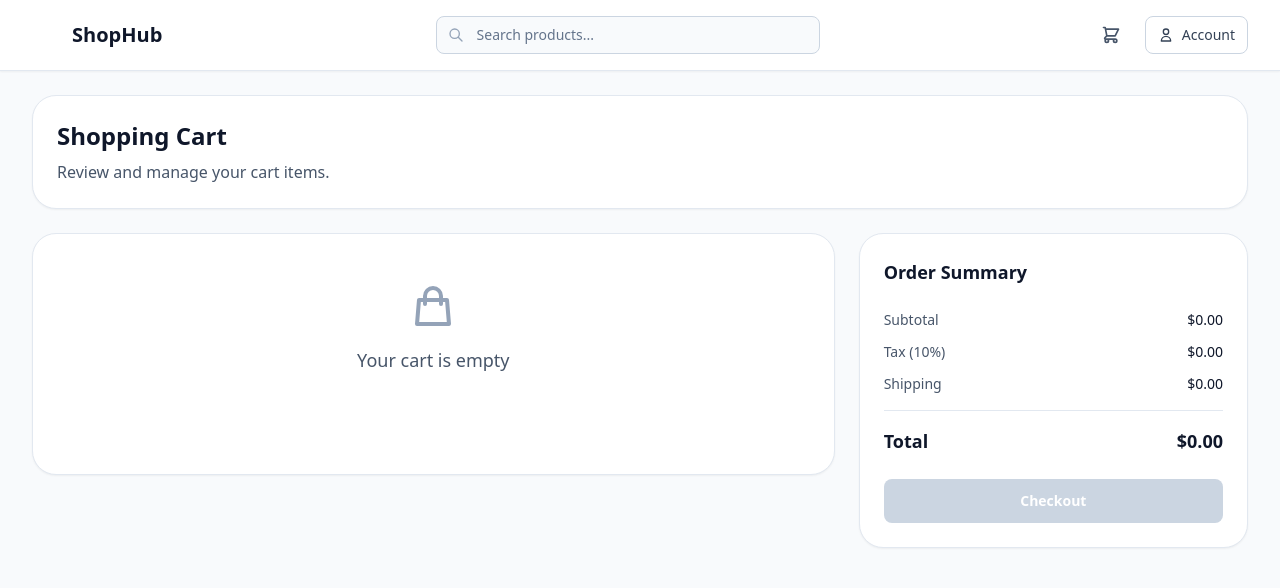
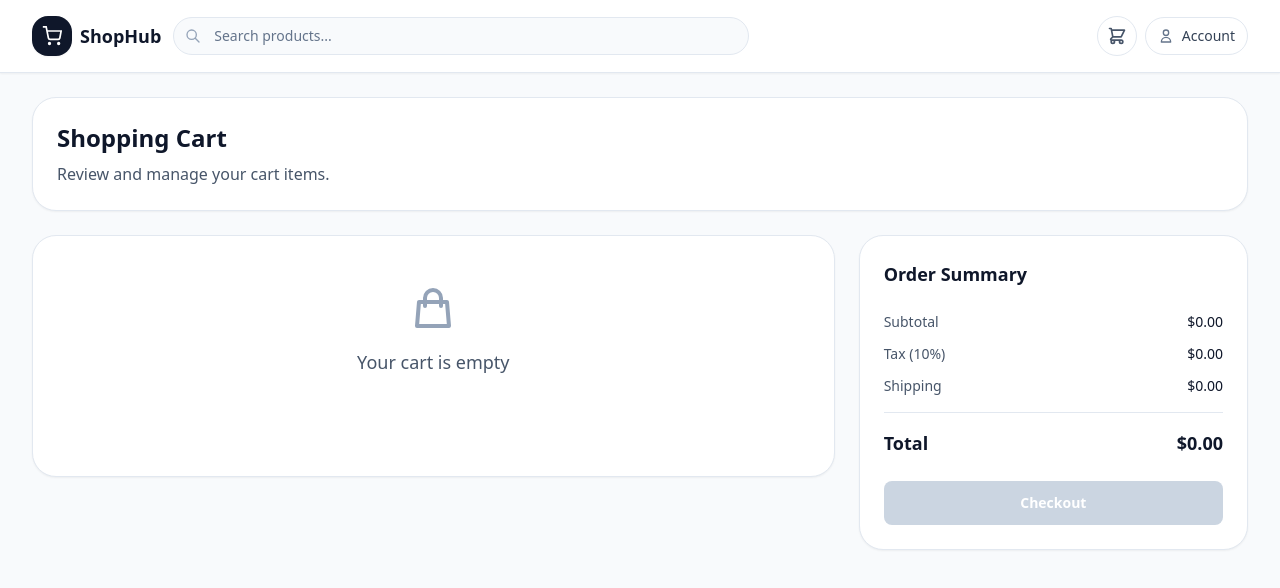
Before and after one commit to maninduupek/shophub, a Vue app: page /cart in a window 1280 px wide. Shown: the top 588 px of the page. Built offline with nearby package versions, Linux system fonts and the light colour scheme.

Commit message:
Added responsive navbar

```diff
--- a/src/components/NavBar.vue
+++ b/src/components/NavBar.vue
@@ -1,144 +1,130 @@
 <template>
   <header class="sticky top-0 z-50 border-b border-slate-200 bg-white shadow-sm">
-    <div class="mx-auto flex max-w-7xl items-center justify-between gap-4 px-4 py-4 sm:px-6 lg:px-8">
-      <!-- Logo -->
-      <router-link to="/" class="flex items-center gap-2 flex-shrink-0 group">
-        <div class="flex h-8 w-8 items-center justify-center rounded-lg bg-brand-600 transition-all duration-300 group-hover:bg-brand-700 group-hover:scale-105">
-          <svg class="h-5 w-5 text-white transition-transform duration-300 group-hover:rotate-12" viewBox="0 0 24 24" fill="none" stroke="currentColor" stroke-width="2">
-            <circle cx="9" cy="21" r="1"></circle>
-            <circle cx="20" cy="21" r="1"></circle>
-            <path d="M1 1h4l2.68 13.39a2 2 0 0 0 2 1.61h9.72a2 2 0 0 0 2-1.61L23 6H6"></path>
+    <div class="mx-auto flex max-w-7xl flex-wrap items-center justify-between gap-3 px-4 py-4 sm:px-6 lg:px-8">
+      <div class="flex items-center gap-3 flex-1 min-w-0">
+        <router-link to="/" class="flex items-center gap-2 flex-shrink-0">
+          <div class="flex h-10 w-10 items-center justify-center rounded-2xl bg-slate-900 text-white shadow-sm transition duration-300 hover:bg-slate-800">
+            <svg class="h-5 w-5" viewBox="0 0 24 24" fill="none" stroke="currentColor" stroke-width="2">
+              <circle cx="9" cy="21" r="1" />
+              <circle cx="20" cy="21" r="1" />
+              <path d="M1 1h4l2.68 13.39a2 2 0 0 0 2 1.61h9.72a2 2 0 0 0 2-1.61L23 6H6" />
             </svg>
           </div>
-        <span class="hidden sm:inline text-xl font-bold text-slate-900 transition-colors duration-300 group-hover:text-brand-600">ShopHub</span>
+          <span class="hidden sm:inline text-lg font-semibold text-slate-900">ShopHub</span>
         </router-link>
 
-      <!-- Search Bar (Desktop) -->
-      <div class="hidden md:flex flex-1 max-w-sm items-center">
-        <div class="relative w-full">
+        <div class="flex-1 min-w-0 md:max-w-xl">
+          <div class="relative hidden md:block">
+            <span class="pointer-events-none absolute inset-y-0 left-3 flex items-center text-slate-400">
+              <svg class="h-4 w-4" viewBox="0 0 24 24" fill="none" stroke="currentColor" stroke-width="2">
+                <path stroke-linecap="round" stroke-linejoin="round" d="M21 21l-6-6m2-5a7 7 0 11-14 0 7 7 0 0114 0z" />
+              </svg>
+            </span>
             <input
               v-model="searchQuery"
               type="search"
               placeholder="Search products..."
-            class="w-full rounded-lg border border-slate-300 bg-slate-50 px-4 py-2 pl-10 text-sm placeholder-slate-500 outline-none transition-all duration-300 focus:border-brand-500 focus:bg-white focus:ring-2 focus:ring-brand-100 focus:shadow-lg"
+              class="w-full rounded-full border border-slate-200 bg-slate-50 py-2 pl-10 pr-4 text-sm text-slate-900 placeholder-slate-500 outline-none transition duration-300 focus:border-slate-900 focus:bg-white focus:ring-2 focus:ring-slate-100"
               @keydown.enter="handleSearch"
             />
-          <svg
-            class="absolute left-3 top-1/2 h-4 w-4 -translate-y-1/2 text-slate-400 transition-colors duration-300"
-            fill="none"
-            stroke="currentColor"
-            viewBox="0 0 24 24"
-          >
-            <path stroke-linecap="round" stroke-linejoin="round" stroke-width="2" d="M21 21l-6-6m2-5a7 7 0 11-14 0 7 7 0 0114 0z"></path>
-          </svg>
+          </div>
         </div>
       </div>
 
-      <!-- Right Section -->
-      <div class="flex items-center gap-2 sm:gap-4">
-        <!-- Search Icon (Mobile) -->
+      <div class="flex items-center gap-2">
         <button
-          class="md:hidden p-2 rounded-lg hover:bg-slate-100 transition"
-          aria-label="Search"
+          class="inline-flex h-10 w-10 items-center justify-center rounded-full border border-slate-200 bg-white text-slate-600 transition hover:border-slate-300 hover:bg-slate-50 md:hidden"
           @click="showMobileSearch = !showMobileSearch"
+          aria-label="Toggle search"
         >
-          <svg class="h-5 w-5 text-slate-600" fill="none" stroke="currentColor" viewBox="0 0 24 24">
-            <path stroke-linecap="round" stroke-linejoin="round" stroke-width="2" d="M21 21l-6-6m2-5a7 7 0 11-14 0 7 7 0 0114 0z"></path>
+          <svg class="h-5 w-5" viewBox="0 0 24 24" fill="none" stroke="currentColor" stroke-width="2">
+            <path stroke-linecap="round" stroke-linejoin="round" d="M21 21l-6-6m2-5a7 7 0 11-14 0 7 7 0 0114 0z" />
           </svg>
         </button>
 
-        <!-- Cart Icon -->
         <router-link
           to="/cart"
-          class="relative p-2 rounded-lg hover:bg-slate-100 transition-all duration-300 group hover:scale-105"
-          aria-label="Shopping cart"
+          class="relative inline-flex h-10 w-10 items-center justify-center rounded-full border border-slate-200 bg-white text-slate-600 transition hover:border-slate-300 hover:bg-slate-50"
+          aria-label="View cart"
         >
-          <svg class="h-5 w-5 text-slate-600 group-hover:text-brand-600 transition-colors duration-300" fill="none" stroke="currentColor" viewBox="0 0 24 24">
-            <path stroke-linecap="round" stroke-linejoin="round" stroke-width="2" d="M3 3h2l.4 2M7 13h10l4-8H5.4M7 13L5.4 5M7 13l-2.293 2.293c-.63.63-.184 1.707.707 1.707H17m0 0a2 2 0 100 4 2 2 0 000-4zm-8 2a2 2 0 11-4 0 2 2 0 014 0z"></path>
+          <svg class="h-5 w-5" viewBox="0 0 24 24" fill="none" stroke="currentColor" stroke-width="2">
+            <path stroke-linecap="round" stroke-linejoin="round" d="M3 3h2l.4 2M7 13h10l4-8H5.4M7 13L5.4 5M7 13l-2.293 2.293c-.63.63-.184 1.707.707 1.707H17m0 0a2 2 0 100 4 2 2 0 000-4zm-8 2a2 2 0 11-4 0 2 2 0 014 0z" />
           </svg>
-          <span v-if="cartCount > 0" class="absolute -top-1 -right-1 flex h-5 w-5 items-center justify-center rounded-full bg-red-500 text-xs font-bold text-white transition-all duration-300 group-hover:scale-110 group-hover:bg-red-600">
+          <span v-if="cartCount > 0" class="absolute -top-1 -right-1 inline-flex h-5 min-w-[1.25rem] items-center justify-center rounded-full bg-red-500 px-1.5 text-[0.65rem] font-semibold text-white">
             {{ cartCount }}
           </span>
         </router-link>
 
-        <!-- Profile/Login Button -->
         <button
-          class="hidden sm:flex items-center gap-2 rounded-lg border border-slate-300 px-3 py-2 text-sm font-medium text-slate-700 transition-all duration-300 hover:bg-slate-50 hover:border-slate-400 hover:shadow-md active:scale-95"
-          @click="isProfileOpen = !isProfileOpen"
+          class="hidden md:inline-flex items-center gap-2 rounded-full border border-slate-200 bg-white px-3 py-2 text-sm font-medium text-slate-700 transition hover:border-slate-300 hover:bg-slate-50"
+          @click="toggleProfile"
+          aria-label="Account menu"
         >
-          <svg class="h-4 w-4 transition-transform duration-300 hover:rotate-12" fill="none" stroke="currentColor" viewBox="0 0 24 24">
-            <path stroke-linecap="round" stroke-linejoin="round" stroke-width="2" d="M16 7a4 4 0 11-8 0 4 4 0 018 0zM12 14a7 7 0 00-7 7h14a7 7 0 00-7-7z"></path>
+          <svg class="h-4 w-4 text-slate-500" viewBox="0 0 24 24" fill="none" stroke="currentColor" stroke-width="2">
+            <path stroke-linecap="round" stroke-linejoin="round" d="M16 7a4 4 0 11-8 0 4 4 0 018 0z" />
+            <path stroke-linecap="round" stroke-linejoin="round" d="M12 14a7 7 0 00-7 7h14a7 7 0 00-7-7z" />
           </svg>
-          <span class="hidden md:inline">Account</span>
+          Account
         </button>
 
-        <!-- Mobile Menu Button -->
         <button
-          class="sm:hidden p-2 rounded-lg hover:bg-slate-100 transition-all duration-300 hover:scale-105"
+          class="inline-flex h-10 w-10 items-center justify-center rounded-full border border-slate-200 bg-white text-slate-600 transition hover:border-slate-300 hover:bg-slate-50 md:hidden"
           @click="isMobileMenuOpen = !isMobileMenuOpen"
-          aria-label="Menu"
+          aria-label="Open menu"
         >
-          <svg class="h-5 w-5 text-slate-600 transition-transform duration-300" :class="{ 'rotate-90': isMobileMenuOpen }" fill="none" stroke="currentColor" viewBox="0 0 24 24">
-            <path stroke-linecap="round" stroke-linejoin="round" stroke-width="2" d="M4 6h16M4 12h16M4 18h16"></path>
+          <svg class="h-5 w-5" :class="{ 'rotate-90': isMobileMenuOpen }" viewBox="0 0 24 24" fill="none" stroke="currentColor" stroke-width="2">
+            <path stroke-linecap="round" stroke-linejoin="round" d="M4 6h16M4 12h16M4 18h16" />
           </svg>
         </button>
       </div>
-    </div>
 
-    <!-- Mobile Search Bar -->
-    <div v-if="showMobileSearch" class="border-t border-slate-200 bg-slate-50 px-4 py-3 md:hidden transition-all duration-300 ease-in-out">
+      <div v-if="showMobileSearch" class="w-full pt-3 md:hidden">
+        <div class="relative">
+          <span class="pointer-events-none absolute inset-y-0 left-3 flex items-center text-slate-400">
+            <svg class="h-4 w-4" viewBox="0 0 24 24" fill="none" stroke="currentColor" stroke-width="2">
+              <path stroke-linecap="round" stroke-linejoin="round" d="M21 21l-6-6m2-5a7 7 0 11-14 0 7 7 0 0114 0z" />
+            </svg>
+          </span>
           <input
             v-model="searchQuery"
             type="search"
             placeholder="Search products..."
-        class="w-full rounded-lg border border-slate-300 bg-white px-4 py-2 text-sm placeholder-slate-500 outline-none transition-all duration-300 focus:border-brand-500 focus:ring-2 focus:ring-brand-100 focus:shadow-lg"
+            class="w-full rounded-full border border-slate-200 bg-white py-2 pl-10 pr-4 text-sm text-slate-900 placeholder-slate-500 outline-none transition duration-300 focus:border-slate-900 focus:ring-2 focus:ring-slate-100"
             @keydown.enter="handleSearch"
           />
         </div>
+      </div>
 
-    <!-- Mobile Menu -->
-    <nav v-if="isMobileMenuOpen" class="border-t border-slate-200 bg-white px-4 py-4 sm:hidden space-y-2 transition-all duration-300 ease-in-out">
+      <nav v-if="isMobileMenuOpen" class="w-full space-y-2 border-t border-slate-200 pt-3 md:hidden">
         <router-link
           to="/"
-        class="block rounded-lg px-3 py-2 text-sm font-medium text-slate-700 transition-all duration-300 hover:bg-slate-100 hover:text-brand-600"
+          class="block rounded-2xl border border-slate-200 bg-slate-50 px-4 py-3 text-sm font-medium text-slate-700 transition hover:bg-slate-100"
           @click="isMobileMenuOpen = false"
         >
           Home
         </router-link>
         <router-link
           to="/cart"
-        class="block rounded-lg px-3 py-2 text-sm font-medium text-slate-700 transition-all duration-300 hover:bg-slate-100 hover:text-brand-600"
+          class="block rounded-2xl border border-slate-200 bg-slate-50 px-4 py-3 text-sm font-medium text-slate-700 transition hover:bg-slate-100"
           @click="isMobileMenuOpen = false"
         >
           Cart
         </router-link>
         <button
-        class="w-full rounded-lg px-3 py-2 text-sm font-medium text-slate-700 hover:bg-slate-100 transition-all duration-300 text-left"
-        @click="isProfileOpen = !isProfileOpen; isMobileMenuOpen = false"
+          class="w-full rounded-2xl border border-slate-200 bg-slate-50 px-4 py-3 text-left text-sm font-medium text-slate-700 transition hover:bg-slate-100"
+          @click="toggleProfile(); isMobileMenuOpen = false"
         >
           Account
         </button>
       </nav>
 
-    <!-- Profile Dropdown -->
-    <div v-if="isProfileOpen" class="absolute right-4 top-full mt-2 w-48 rounded-lg border border-slate-200 bg-white shadow-lg">
+      <div v-if="isProfileOpen" class="absolute right-4 top-full z-20 mt-2 w-48 rounded-2xl border border-slate-200 bg-white shadow-lg">
         <div class="px-4 py-3 border-b border-slate-200">
           <p class="text-sm text-slate-600">Guest User</p>
         </div>
-      <nav class="space-y-1 px-2 py-2">
-        <button
-          class="w-full text-left rounded-lg px-4 py-2 text-sm text-slate-700 hover:bg-slate-100 transition"
-          @click="handleLogin"
-        >
-          Sign In
-        </button>
-        <button
-          class="w-full text-left rounded-lg px-4 py-2 text-sm text-slate-700 hover:bg-slate-100 transition"
-          @click="handleLogout"
-        >
-          Sign Up
-        </button>
-      </nav>
+        <button class="w-full px-4 py-3 text-left text-sm text-slate-700 hover:bg-slate-50" @click="handleLogin">Sign In</button>
+        <button class="w-full px-4 py-3 text-left text-sm text-slate-700 hover:bg-slate-50" @click="handleLogout">Sign Up</button>
+      </div>
     </div>
   </header>
 </template>
@@ -153,18 +139,23 @@ const emit = defineEmits<{
 
 const cartStore = useCartStore()
 const searchQuery = ref('')
+const showMobileSearch = ref(false)
 const isMobileMenuOpen = ref(false)
-const showMobileSearch = ref(false)
 const isProfileOpen = ref(false)
 
 const cartCount = computed(() => cartStore.itemCount)
 
 const handleSearch = () => {
-  if (searchQuery.value.trim()) {
-    emit('search', searchQuery.value.trim())
+  const query = searchQuery.value.trim()
+  if (query) {
+    emit('search', query)
     searchQuery.value = ''
     showMobileSearch.value = false
   }
+}
+
+const toggleProfile = () => {
+  isProfileOpen.value = !isProfileOpen.value
 }
 
 const handleLogin = () => {
```
Lines whose indentation alone changed are shown as unchanged.
